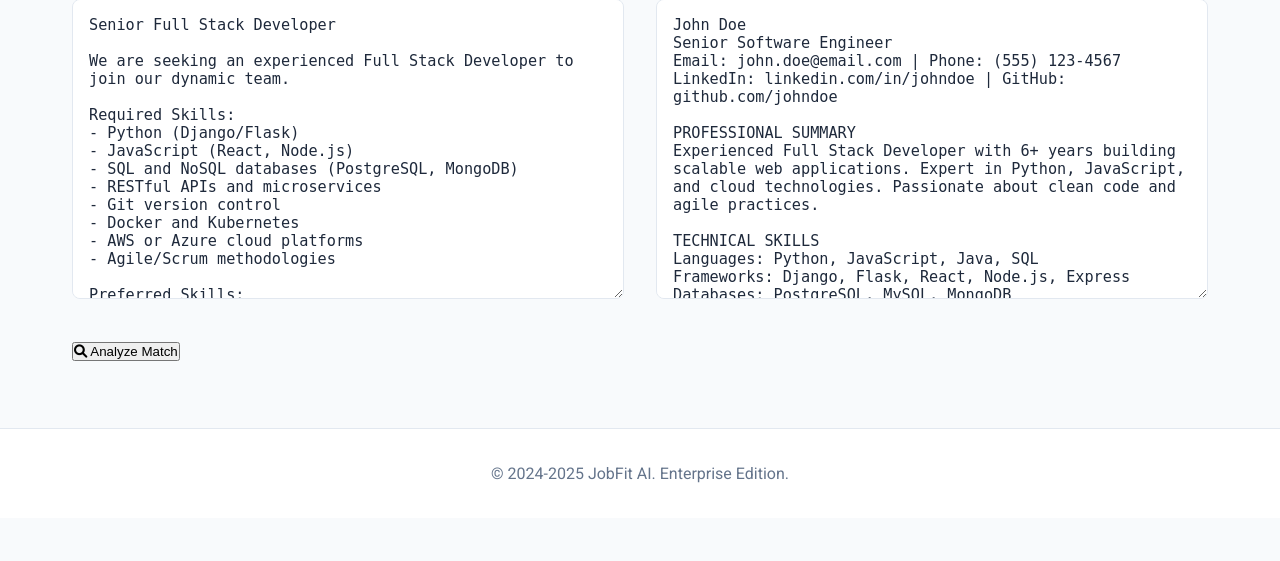
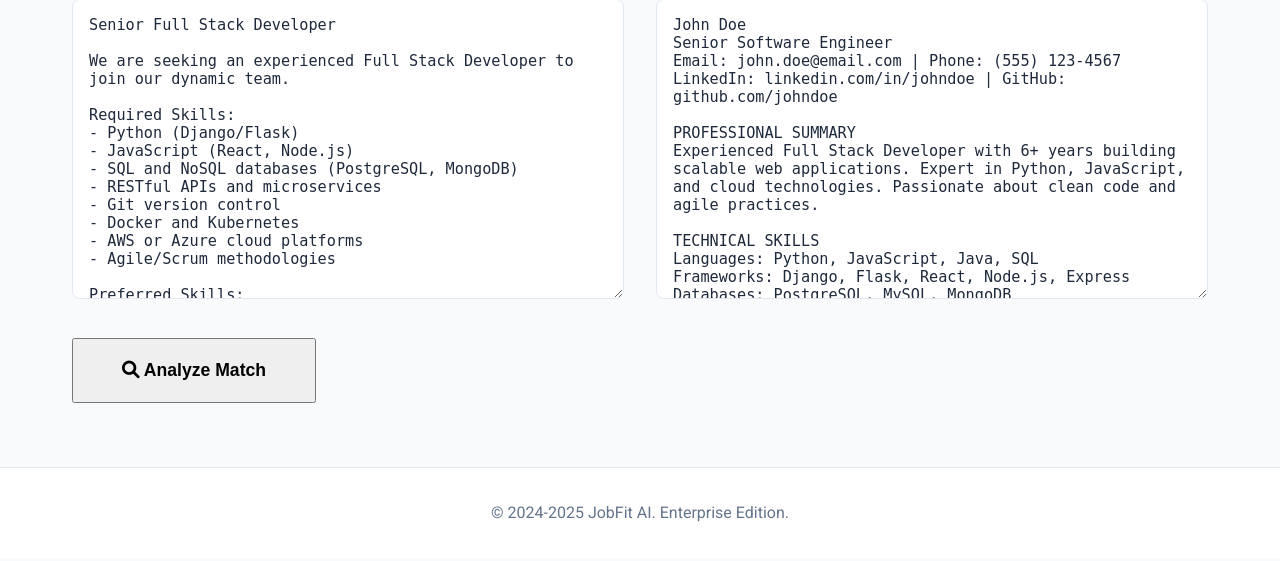
Before and after one commit to vik20000in/JOBFIT-AI, a Flask app: page / in a window 1280 px wide. Shown: the part 176-737 px from the top of the page. Run offline with Flask 3, Linux system fonts and the light colour scheme.

Commit message:
Center and enlarge Analyze Match button - Add flexbox centering to action-section - Increase button padding to 1.25rem 3rem - Add minimum width of 200px - Increase font size to 1.1rem and font weight to 600

```diff
--- a/static/style.css
+++ b/static/style.css
@@ -208,6 +208,16 @@ textarea {
     box-shadow: 0 0 0 3px rgba(0, 85, 135, 0.1);\n}\n\n.action-section {
     text-align: center;
     margin-bottom: 3rem;
+    display: flex;
+    justify-content: center;
+    align-items: center;
+}
+
+.action-section button {
+    padding: 1.25rem 3rem;
+    font-size: 1.1rem;
+    font-weight: 600;
+    min-width: 200px;
 }\n\nbutton {
     background-color: var(--primary-color);
     color: white;
```
